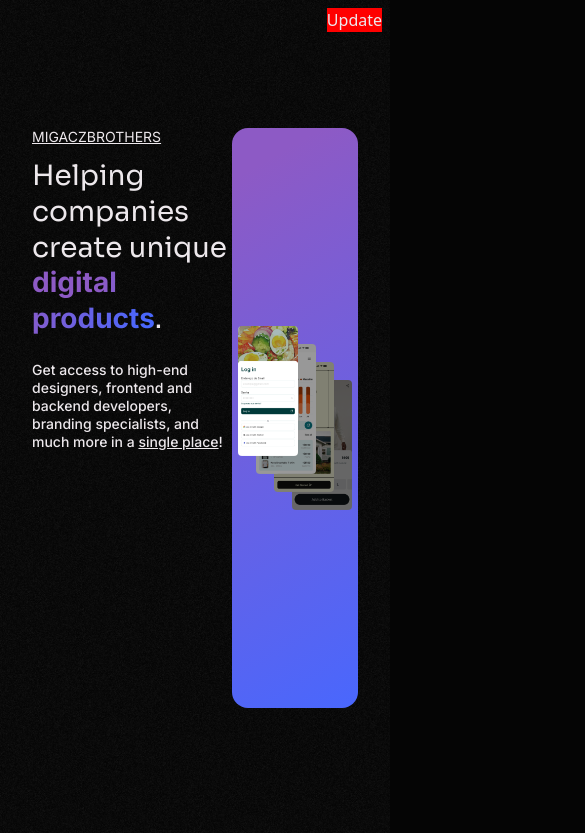
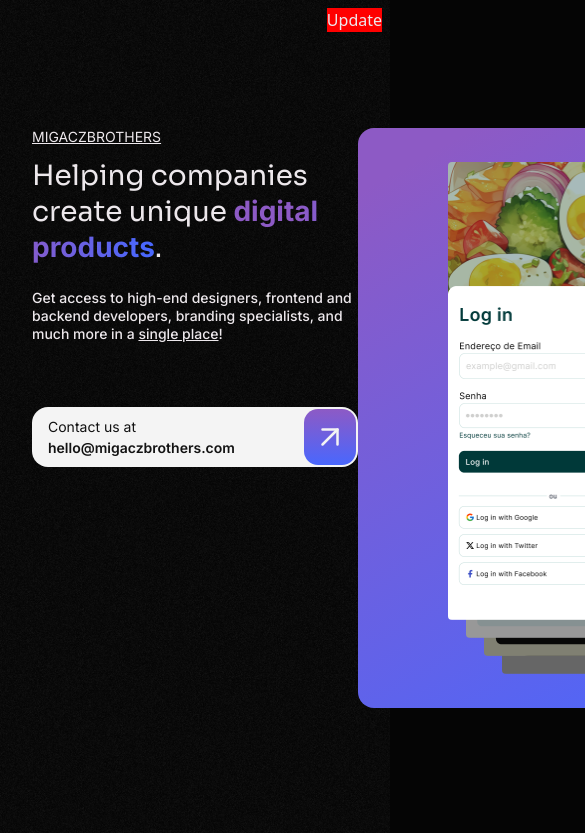
Before and after one commit to Migacz-Brothers/migacz-brothers, a Next.js app: page / in a window 390 px wide. Shown: the top 833 px of the page, 585 px wide, since content can reach past the window. Built offline with nearby package versions, Linux system fonts and the light colour scheme.

Commit message:
add cta button to hero

```diff
--- a/app/globals.css
+++ b/app/globals.css
@@ -61,3 +61,12 @@ body {
 .hero-background {
   background: linear-gradient(151deg, var(--purple) 7.81%, var(--blue) 100%);
 }
+
+.cta-button-gradient {
+  background: linear-gradient(
+    180deg,
+    #000 0%,
+    var(--purple) 0.01%,
+    var(--blue) 100%
+  );
+}
--- a/components/Hero/Illustrations.tsx
+++ b/components/Hero/Illustrations.tsx
@@ -13,7 +13,11 @@ import { useEffect, useState } from "react";
 
 const imagesList = [hero1, hero2, hero3, hero4];
 
-export default function Illustrations() {
+interface IllustrationsProps {
+  className: string;
+}
+
+export default function Illustrations({ className }: IllustrationsProps) {
   const [current, setCurrent] = useState(0);
   const list = [...imagesList, ...imagesList];
 
@@ -30,7 +34,12 @@ export default function Illustrations() {
   }, []);
 
   return (
-    <aside className='w-[445px] h-[580px] hero-background rounded-2xl grid place-items-center overflow-hidden'>
+    <aside
+      className={cn(
+        "w-[445px] h-[580px] hero-background rounded-2xl grid place-items-center overflow-hidden",
+        className
+      )}
+    >
       <button
         onClick={nextIllustration}
         className='bg-[#ff0000] absolute top-2 right-2'
--- a/components/Hero/index.tsx
+++ b/components/Hero/index.tsx
@@ -1,26 +1,56 @@
-import { h1, p, section } from '@/components/design-system';
-import cn from 'clsx';
-import Illustrations from './Illustrations';
+import { h1, p, section } from "@/components/design-system";
+import cn from "clsx";
+import Illustrations from "./Illustrations";
+import Link from "next/link";
+import { ArrowUpRight } from "lucide-react";
 
 export default function Hero() {
   return (
     <div className='light-noise-background py-32'>
-      <section className={cn(section, 'flex justify-between')}>
-        <div className='max-w-[652px] flex flex-col'>
-          <span className={cn(p, 'uppercase underline mb-3')}>
+      <section
+        className={cn(
+          section,
+          "flex flex-col flex-wrap max-h-[580px] justify-center"
+        )}
+      >
+        <div className='max-w-[652px] flex flex-col self-start'>
+          <span className={cn(p, "uppercase underline mb-3")}>
             MigaczBrothers
           </span>
-          <h1 className={cn(h1, 'mb-6')}>
-            Helping companies create unique{' '}
+          <h1 className={cn(h1, "mb-6")}>
+            Helping companies create unique{" "}
             <strong className='gradient-bold'>digital products</strong>.
           </h1>
-          <p className={cn(p, 'font-medium mb-16 max-w-[434px]')}>
+        </div>
+        <div className='self-start flex flex-col max-w-[534px] w-full'>
+          <p className={cn(p, "font-medium mb-16 max-w-[434px]")}>
             Get access to high-end designers, frontend and backend developers,
-            branding specialists, and much more in a{' '}
+            branding specialists, and much more in a{" "}
             <strong className='font-medium underline'>single place</strong>!
           </p>
+          <Link
+            href='#'
+            className={cn(
+              "bg-cta text-cta py-[2px] pr-[2px] pl-4 w-full rounded-2xl flex items-center"
+            )}
+          >
+            <span className='font-body text-sm md:text-base'>
+              Contact us at{" "}
+              <strong className='font-semibold'>
+                hello@migaczbrothers.com
+              </strong>
+            </span>
+            <div className='cta-button-gradient w-14 h-14 grid place-items-center rounded-[14px] ml-auto'>
+              <ArrowUpRight
+                size={36}
+                strokeWidth={2.5}
+                absoluteStrokeWidth
+                className='text-[#f4f4f4]'
+              />
+            </div>
+          </Link>
         </div>
-        <Illustrations />
+        <Illustrations className='self-end' />
       </section>
     </div>
   );
--- a/package.json
+++ b/package.json
@@ -11,6 +11,7 @@
   "dependencies": {
     "clsx": "^2.0.0",
     "framer-motion": "^10.16.4",
+    "lucide-react": "^0.287.0",
     "next": "13.5.4",
     "react": "^18",
     "react-dom": "^18"
--- a/tailwind.config.ts
+++ b/tailwind.config.ts
@@ -1,42 +1,46 @@
-import type { Config } from 'tailwindcss';
+import type { Config } from "tailwindcss";
 
 const config: Config = {
   content: [
-    './pages/**/*.{js,ts,jsx,tsx,mdx}',
-    './components/**/*.{js,ts,jsx,tsx,mdx}',
-    './app/**/*.{js,ts,jsx,tsx,mdx}',
+    "./pages/**/*.{js,ts,jsx,tsx,mdx}",
+    "./components/**/*.{js,ts,jsx,tsx,mdx}",
+    "./app/**/*.{js,ts,jsx,tsx,mdx}",
   ],
   theme: {
     extend: {
       fontSize: {
-        sm: '0.875rem',
-        base: '1rem',
-        xl: '1.25rem',
-        '2xl': '1.5rem',
-        '3xl': '1.75rem',
-        '4xl': '2.5rem',
-        '5xl': '3.052rem',
+        sm: "0.875rem",
+        base: "1rem",
+        xl: "1.25rem",
+        "2xl": "1.5rem",
+        "3xl": "1.75rem",
+        "4xl": "2.5rem",
+        "5xl": "3.052rem",
+      },
+      height: {
+        15: "5rem",
       },
     },
     fontFamily: {
-      header: 'var(--font-header)',
-      body: 'var(--font-body)',
+      header: "var(--font-header)",
+      body: "var(--font-body)",
     },
     backgroundColor: {
-      main: '--main-background',
-      cta: '--cta-background',
-      tag: 'rgba(255, 255, 255, 0.10)',
+      main: "var(--main-background)",
+      cta: "var(--cta-background)",
+      tag: "rgba(255, 255, 255, 0.10)",
     },
+
     lineHeight: {
-      header: '128%',
-      body: '128%',
+      header: "128%",
+      body: "128%",
     },
     backdropBlur: {
-      xsm: '1px',
+      xsm: "1px",
     },
     colors: {
-      main: '--main-foreground',
-      cta: '--cta-foreground',
+      main: "var(--main-foreground)",
+      cta: "var(--cta-foreground)",
     },
   },
   plugins: [],
```
Also changed, not shown: 1 other file (tests, documents, lock files or other folders).
